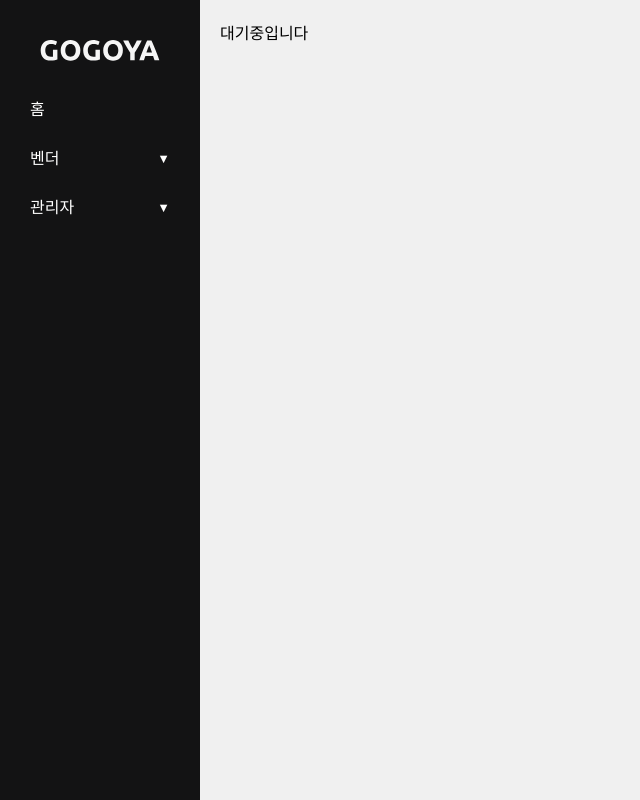
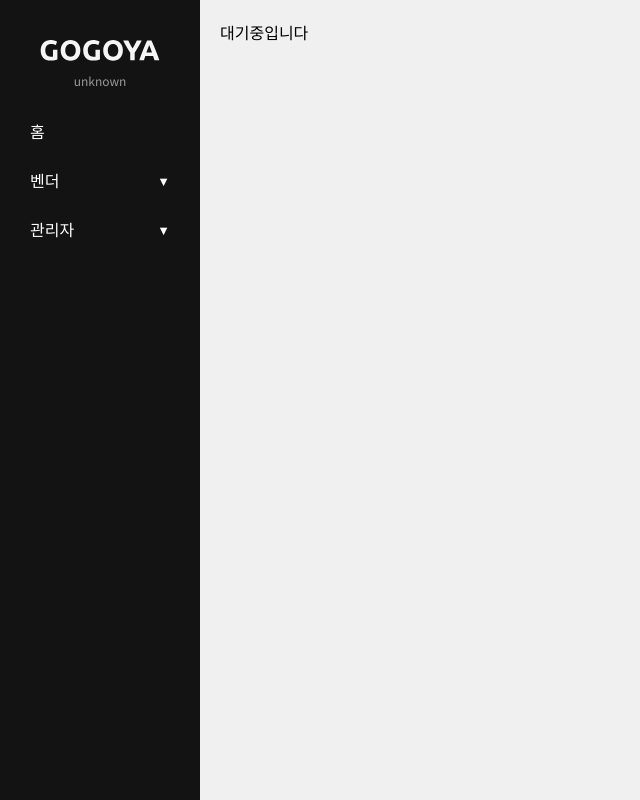
Before and after one commit to bnam91/gogoya03, an Electron app: page index.html in a window 1200 px wide. Shown: the whole page, without its empty margins (0-640 px from the left). Drawn offline with Linux system fonts and the light colour scheme.

Commit message:
UPDATE|버전 정보 확인할 수 있게 추가

```diff
--- a/index.html
+++ b/index.html
@@ -3,7 +3,7 @@
 
 <head>
     <!-- 기본 메타데이터 및 스타일시트 -->
-    <title>gogoya v0.7.3</title>
+    <title>gogoya</title>
     <!-- Google Fonts - Noto Sans KR 폰트 로드 -->
     <link rel="preconnect" href="https://fonts.googleapis.com">
     <link rel="preconnect" href="https://fonts.gstatic.com" crossorigin>
@@ -44,6 +44,7 @@
             <!-- 로고 버튼 -->
             <div class="logo-container">
                 <img src="src/images/logo.svg" alt="로고" class="logo" data-page="tab1/home">
+                <div class="version-label" id="version-label">버전 로딩 중...</div>
             </div>
 
             <!-- 메뉴 영역 -->
@@ -62,4 +63,28 @@
 <!-- 메인 모듈 로드 -->
 <script type="module" src="./src/js/mainRender.js">
 </script>
+
+<!-- 버전 파싱 -->
+<script>
+    window.addEventListener('DOMContentLoaded', () => {
+      const params = new URLSearchParams(window.location.search);
+      const version = params.get('version') || 'unknown';
+      document.title = `gogoya ${version}`;
+    });
+
+    window.addEventListener('DOMContentLoaded', () => {
+    const params = new URLSearchParams(window.location.search);
+    const version = params.get('version') || 'unknown';
+
+    document.title = `gogoya ${version}`;
+
+    const label = document.getElementById('version-label');
+    if (label) {
+      label.textContent = `${version}`;
+    }
+
+  });
+  </script>
+
+
 </html>
--- a/src/styles/main.css
+++ b/src/styles/main.css
@@ -217,3 +217,11 @@ h2 {
 .logo:hover {
     opacity: 0.8;
 }
+
+.version-label {
+    margin-top: 6px;
+    text-align: center;
+    font-size: 12px;
+    color: #999;
+    font-family: 'Noto Sans KR', sans-serif;
+  }
```
Also changed, not shown: main.js (+14 -3 lines).
